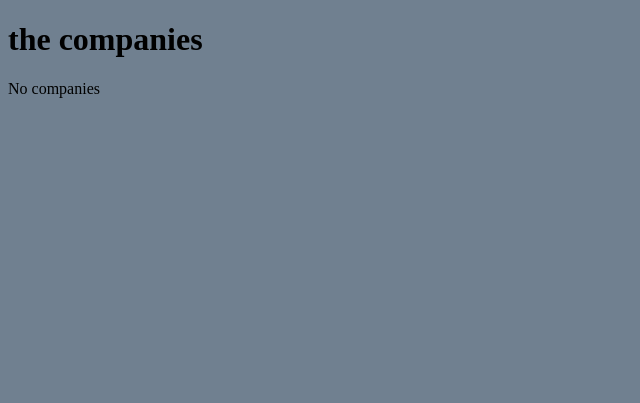
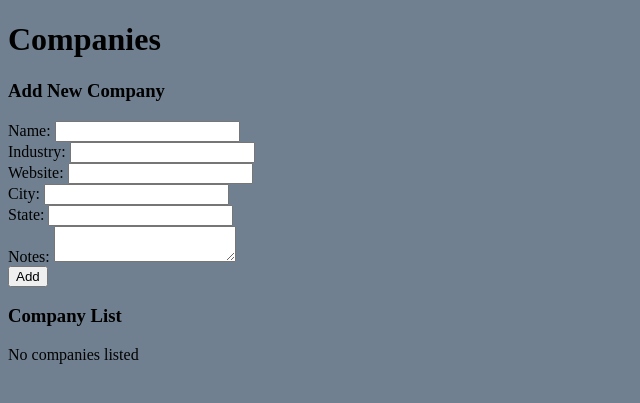
Before and after one commit to dmartinez6319/job-tracker, a Flask app: page /companies in a window 1280 px wide. Shown: the top 403 px of the page, without its empty margins (0-640 px from the left). Run offline with Flask 3, Linux system fonts and the light colour scheme; data that the repository does not hold is empty.

Commit message:
feat: add company backend routing and db create/edit/delete requests

```diff
--- a/app.py
+++ b/app.py
@@ -1,5 +1,6 @@
-from flask import Flask, render_template
+from flask import Flask, render_template, request, redirect, url_for
 from database import get_db
+from mysql.connector import IntegrityError
 
 app = Flask(__name__)
 
@@ -20,5 +21,132 @@ def companies():
         conn.close()
     return render_template("companies.html",companies=results)
 
+@app.route("/companies/new", methods=["POST"])
+def add_company():
+    name = request.form.get("company_name")
+    industry = request.form.get("industry")
+    website = request.form.get("website")
+    city = request.form.get("city")
+    state = request.form.get("state")
+    notes = request.form.get("notes")
+
+    if not name or not name.strip():
+        return "Company name is required", 400
+
+    conn = get_db()
+    cursor = conn.cursor()
+
+    try:
+        cursor.execute("""
+
+            INSERT INTO companies
+            (company_name, industry, website, city, state, notes)
+            VALUES (%s, %s, %s, %s, %s, %s)
+
+        """, (name.strip(), industry, website, city, state, notes))
+
+        conn.commit()
+    except Exception:
+        conn.rollback()
+        raise
+    finally:
+        cursor.close()
+        conn.close()
+
+    return redirect(url_for("companies"))
+
+    name = request.form.get("company_name")
+    industry = request.form.get("industry")
+    website = request.form.get("website")
+    city = request.form.get("city")
+    state = request.form.get("state")
+    notes = request.form.get("notes")
+
+    if not name or not name.strip():
+        return "Company name is required", 400
+
+    conn = get_db()
+    cursor = conn.cursor()
+
+    try:
+        cursor.execute("""
+            INSERT INTO companies
+            (company_name, industry, website, city, state, notes)
+            VALUES (%s, %s, %s, %s, %s, %s)
+        """, (name.strip(), industry, website, city, state, notes))
+
+        conn.commit()
+    except Exception:
+        conn.rollback()
+        raise
+    finally:
+        cursor.close()
+        conn.close()
+
+    return redirect(url_for("companies"))
+
+@app.route("/companies/<int:id>/edit", methods=["POST"])
+def edit_company(id):
+    name = request.form.get("company_name")
+    industry = request.form.get("industry")
+    website = request.form.get("website")
+    city = request.form.get("city")
+    state = request.form.get("state")
+    notes = request.form.get("notes")
+
+    if not name or not name.strip():
+        return "Company name is required", 400
+
+    conn = get_db()
+    cursor = conn.cursor()
+
+    try:
+        cursor.execute("""
+            UPDATE companies
+            SET company_name = %s,
+                industry = %s,
+                website = %s,
+                city = %s,
+                state = %s,
+                notes = %s
+            WHERE company_id = %s
+        """, (name.strip(), industry, website, city, state, notes, id))
+
+        conn.commit()
+    except Exception:
+        conn.rollback()
+        raise
+    finally:
+        cursor.close()
+        conn.close()
+
+    return redirect(url_for("companies"))
+
+
+@app.route("/companies/<int:id>/delete", methods=["POST"])
+def delete_company(id):
+    conn = get_db()
+    cursor = conn.cursor()
+
+    try:
+        cursor.execute(
+            "DELETE FROM companies WHERE company_id = %s",
+            (id,)
+        )
+
+        conn.commit()
+    except IntegrityError:
+        conn.rollback()
+        return "Cannot delete a company that has related jobs or contacts.", 409
+    except Exception:
+        conn.rollback()
+        raise
+    finally:
+        cursor.close()
+        conn.close()
+
+    return redirect(url_for("companies"))
+
+
 if __name__ == "__main__":
     app.run(debug=True)
--- a/templates/companies.html
+++ b/templates/companies.html
@@ -7,12 +7,109 @@
     <link rel="stylesheet" href="static/style.css">
 </head>
 <body>
-    <h1>the companies</h1>
+    <h1>Companies</h1>
 
-    {% for company in companies %}
-        <p>{ {company.company_name} }</p>
-    {% else %}
-        <p>No companies</p>
-    {% endfor %}
+    <div class="add-container">
+        <h3>Add New Company</h3>
+
+        <form class="add-form" action="/companies/new" method="post">
+            <div class="input-section">
+                <label for="name">Name:</label>
+                <input type="text" id="name" name="company_name" required>
+            </div>
+
+            <div class="input-section">
+                <label for="industry">Industry:</label>
+                <input type="text" id="industry" name="industry">
+            </div>
+
+            <div class="input-section">
+                <label for="website">Website:</label>
+                <input type="text" id="website" name="website">
+            </div>
+
+            <div class="input-section">
+                <label for="city">City:</label>
+                <input type="text" id="city" name="city">
+            </div>
+
+            <div class="input-section">
+                <label for="state">State:</label>
+                <input type="text" id="state" name="state">
+            </div>
+
+            <div class="input-section">
+                <label for="notes">Notes:</label>
+                <textarea id="notes" name="notes"></textarea>
+            </div>
+
+            <button type="submit">Add</button>
+        </form>
+    </div>
+
+    <div class="section-container">
+        <h3>Company List</h3>
+        <div class="edit-container">
+
+            {% for company in companies %}
+                <form edit-form action="/companies/{{ company.company_id }}/edit" method="post">
+
+                    <div class="input-section">
+                        <label for="name-{{ company.company_id }}">Company Name:</label>
+                        <input type="text" id="name-{{ company.company_id }}"
+                            name="company_name"
+                            value="{{ company.company_name }}" required>
+                    </div>
+
+                    <div class="input-section">
+                        <label for="industry-{{ company.company_id }}">Industry:</label>
+                        <input type="text" id="industry-{{ company.company_id }}"
+                            name="industry"
+                            value="{{ company.industry or '' }}">
+                    </div>
+
+                    <div class="input-section">
+                        <label for="website-{{ company.company_id }}">Website:</label>
+                        <input type="text" id="website-{{ company.company_id }}"
+                            name="website"
+                            value="{{ company.website or '' }}">
+                    </div>
+
+                    <div class="input-section">
+                        <label for="city-{{ company.company_id }}">City:</label>
+                        <input type="text" id="city-{{ company.company_id }}"
+                            name="city"
+                            value="{{ company.city or '' }}">
+                    </div>
+
+                    <div class="input-section">
+                        <label for="state-{{ company.company_id }}">State:</label>
+                        <input type="text" id="state-{{ company.company_id }}"
+                            name="state"
+                            value="{{ company.state or '' }}">
+                    </div>
+
+                    <div class="input-section">
+                        <label for="notes-{{ company.company_id }}">Notes:</label>
+                        <input type="text" id="notes-{{ company.company_id }}"
+                            name="notes"
+                            value="{{ company.notes or '' }}">
+                    </div>
+
+                    <div class="form-edit-buttons">
+                        <a class="delete-button" href="/companies/{{ company.company_id }}/delete">Delete</a>
+                        <button type="submit">Save Changes</button>
+                    </div>
+
+
+
+                </form>
+            {% else %}
+                <p>No companies listed</p>
+            {% endfor %}
+
+        </div>
+    </div>
+
 </body>
 </html>
```
